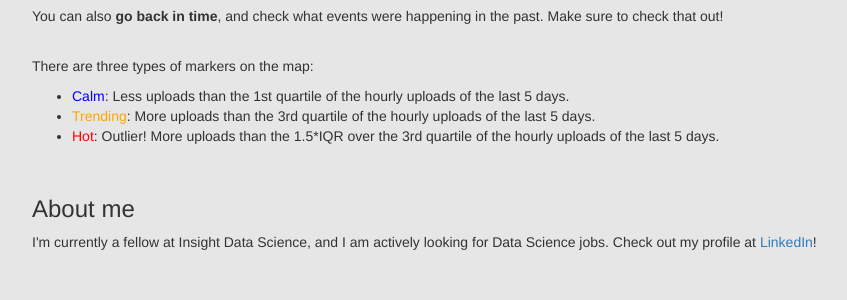
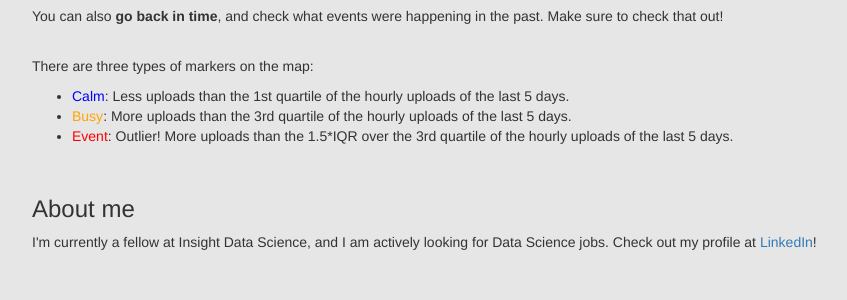
Before and after one commit to alireza202/instaNYC, a Flask app: page /about in a window 1280 px wide. Shown: the part 210-510 px from the top of the page, without its empty margins (138-985 px from the left). Run offline with Flask 2, Linux system fonts and the light colour scheme; parts of the project's set-up code (start-up, migrations or seed data) failed here and were passed over; some libraries are stand-ins or nearby versions.

Commit message:
modified location names

```diff
--- a/website/app/templates/about.html
+++ b/website/app/templates/about.html
@@ -78,8 +78,8 @@
 
                         <ul>
                             <li><span style="color:blue;">Calm</span>: Less uploads than the 1st quartile of the hourly uploads of the last 5 days. </li>
-                            <li><span style="color:orange;">Trending</span>: More uploads than the 3rd quartile of the hourly uploads of the last 5 days. </li>
-                            <li><span style="color:red;">Hot</span>: Outlier! More uploads than the 1.5*IQR over the 3rd quartile of the hourly uploads of the last 5 days.</li>
+                            <li><span style="color:orange;">Busy</span>: More uploads than the 3rd quartile of the hourly uploads of the last 5 days. </li>
+                            <li><span style="color:red;">Event</span>: Outlier! More uploads than the 1.5*IQR over the 3rd quartile of the hourly uploads of the last 5 days.</li>
                         </ul>
                     </p>
 
--- a/website/app/templates/index.html
+++ b/website/app/templates/index.html
@@ -87,9 +87,9 @@
         <div class="leftPane" style="line-height: 200%" >
 
             <div><img class="legend_image" src="../static/icons/red_marker.png" height="20" width="15.5"/>
-            Hot</div>
+            Event</div>
             <div><img class="legend_image" src="../static/icons/orange_marker.png" height="20" width="15.5"/>
-            Trending</div>
+            Busy</div>
             <div><img class="legend_image" src="../static/icons/blue_marker.png" height="20" width="15.5"/>
             Calm</div>
 
```
